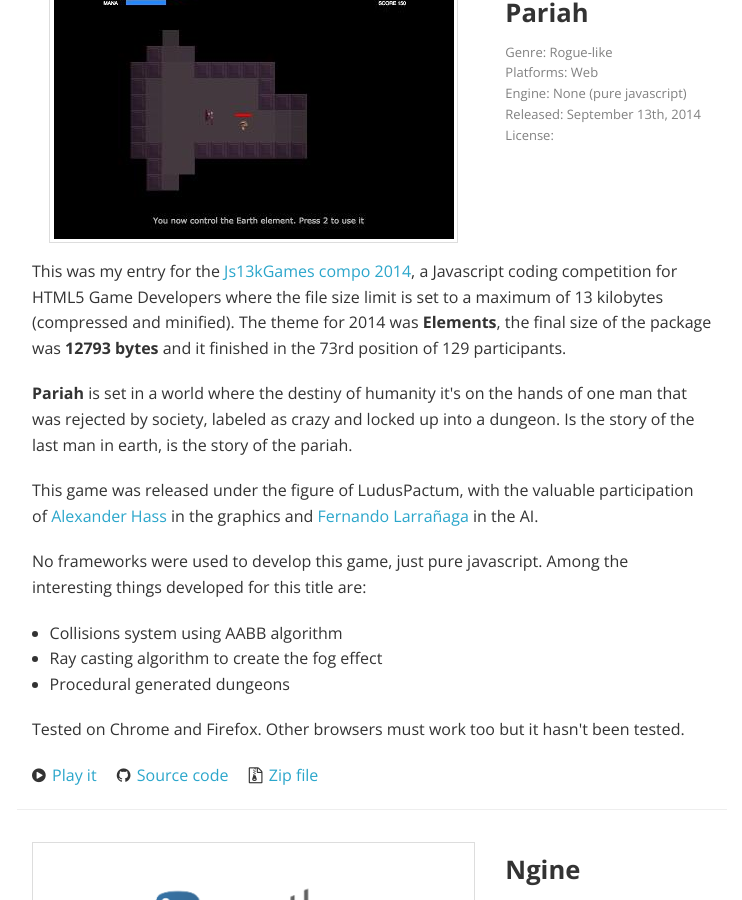
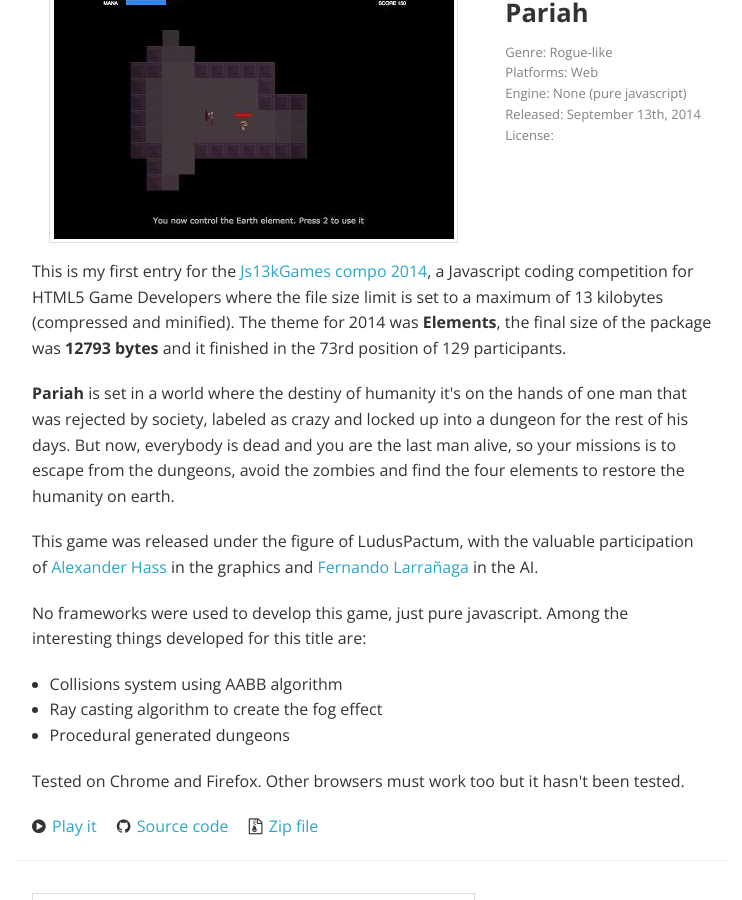
Before and after one commit to satanas/site, a Jekyll site: the page built from portfolio/index.html, in a window 1280 px wide and 900 px high, scrolled down 2785 px. Shown: the whole window, without its empty margins (268-1010 px from the left). Built offline with Jekyll 4.4.1, drawn with Linux system fonts in a browser that asks for light colours; nearby versions of some CDN libraries; Markdown is read by kramdown in place of the engine named in the settings.

Commit message:
Added more details about the gameplay in pariah

```diff
--- a/_data/games/pariah.yml
+++ b/_data/games/pariah.yml
@@ -8,13 +8,15 @@ play_url: http://satanas.github.io/pariah
 source_code_url: https://github.com/satanas/pariah
 zip_url: https://github.com/satanas/pariah/blob/master/pariah.zip
 description: |
-  <p>This was my entry for the <a href="http://2014.js13kgames.com" alt="Js13kGames" target="_blank">Js13kGames compo 2014</a>, a
+  <p>This is my first entry for the <a href="http://2014.js13kgames.com" alt="Js13kGames" target="_blank">Js13kGames compo 2014</a>, a
   Javascript coding competition for HTML5 Game Developers where the file size limit is set to a maximum of 13
   kilobytes (compressed and minified). The theme for 2014 was <strong>Elements</strong>, the final size of the
   package was <strong>12793 bytes</strong> and it finished in the 73rd position of 129 participants.</p>
 
   <p><strong>Pariah</strong> is set in a world where the destiny of humanity it's on the hands of one man that was rejected by society,
-  labeled as crazy and locked up into a dungeon. Is the story of the last man in earth, is the story of the pariah.</p>
+  labeled as crazy and locked up into a dungeon for the rest of his days. But now, everybody is dead and you are the last
+  man alive, so your missions is to escape from the dungeons, avoid the zombies and find the four elements to restore
+  the humanity on earth.</p>
 
   <p>This game was released under the figure of LudusPactum, with the valuable participation of
   <a href="https://twitter.com/TheGagzu" target="_blank">Alexander Hass</a> in the graphics and
```
